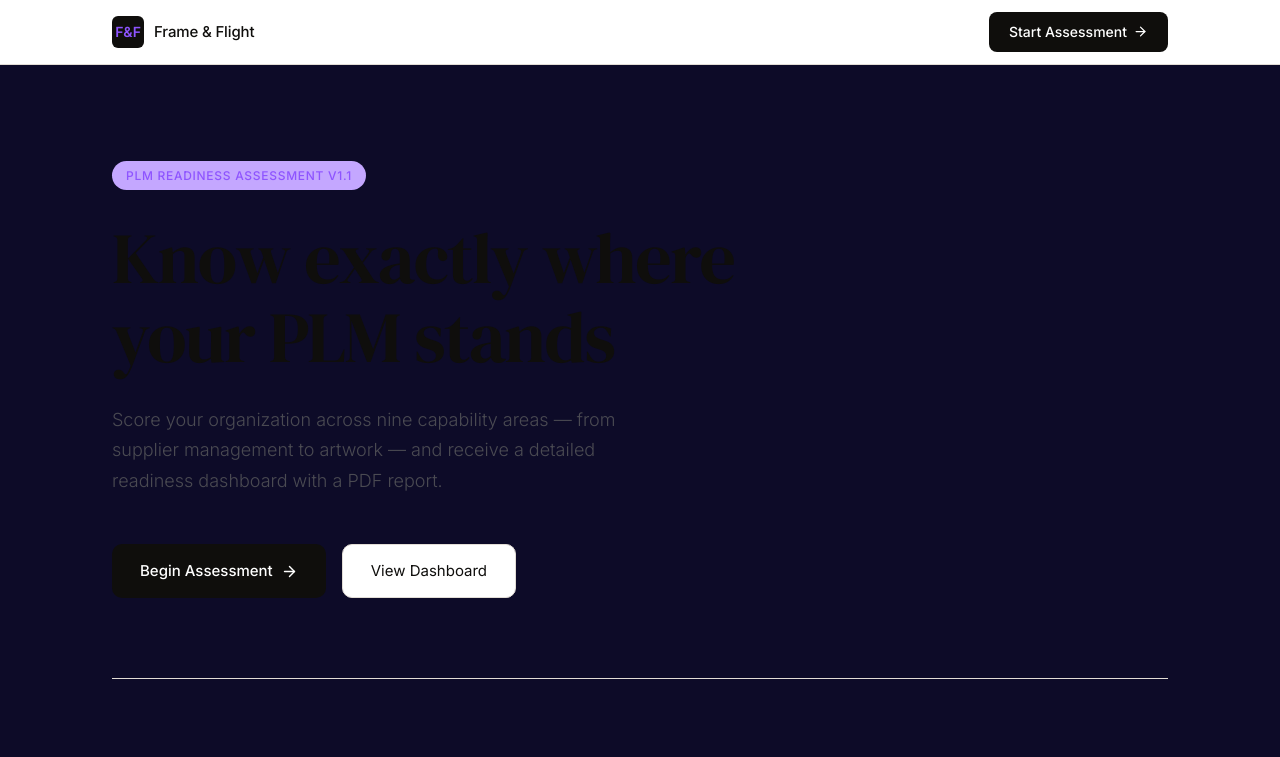
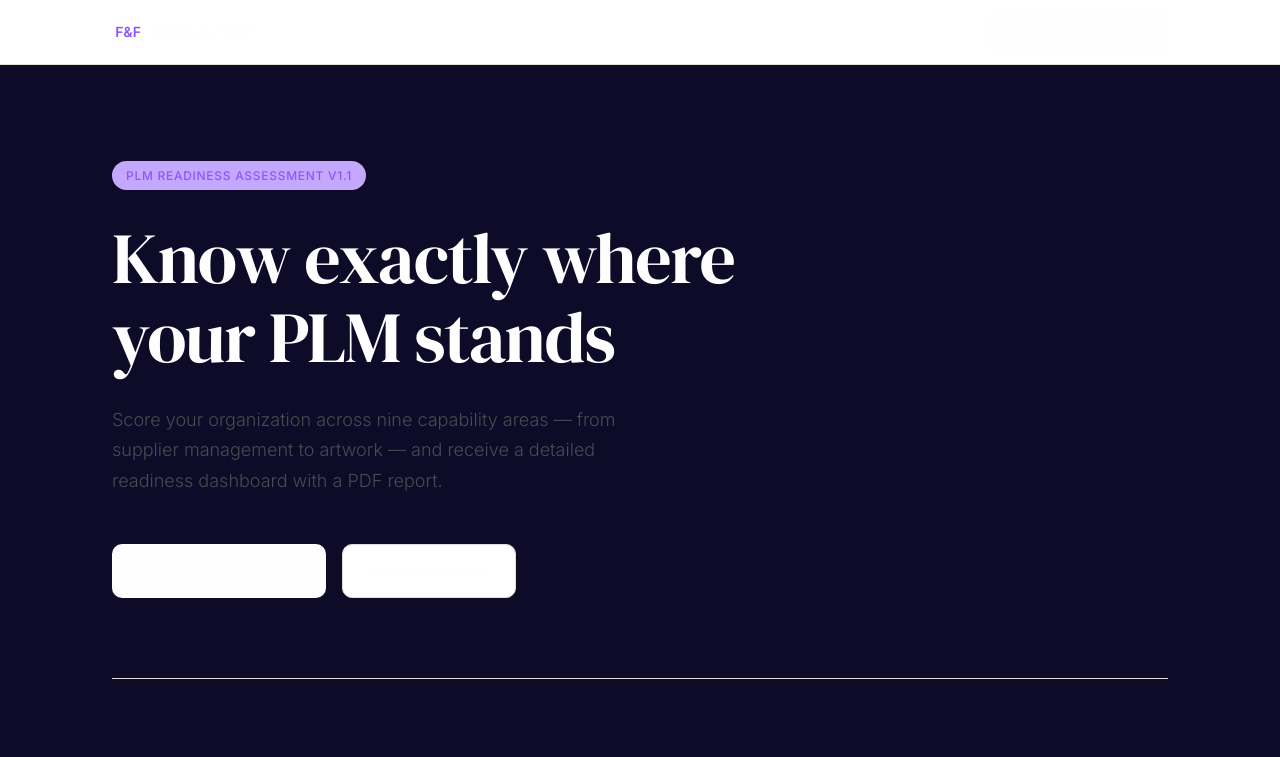
Before and after one commit to frameandflight/readiness-platform, a Next.js app in the folder files/readiness-platform/readiness-platform/: page / in a window 1280 px wide. Shown: the top 757 px of the page. Built offline with nearby package versions, Linux system fonts and the light colour scheme.

Commit message:
Update globals.css

```diff
--- a/files/readiness-platform/readiness-platform/src/app/globals.css
+++ b/files/readiness-platform/readiness-platform/src/app/globals.css
@@ -3,7 +3,7 @@
 @tailwind utilities;
 
 :root {
-  --ink: #0f0e0c;
+  --ink: #fefeff;
   --chalk: #0d0b28;
   --slate: #4a4a52;
   --accent: #8e54ff;
```
